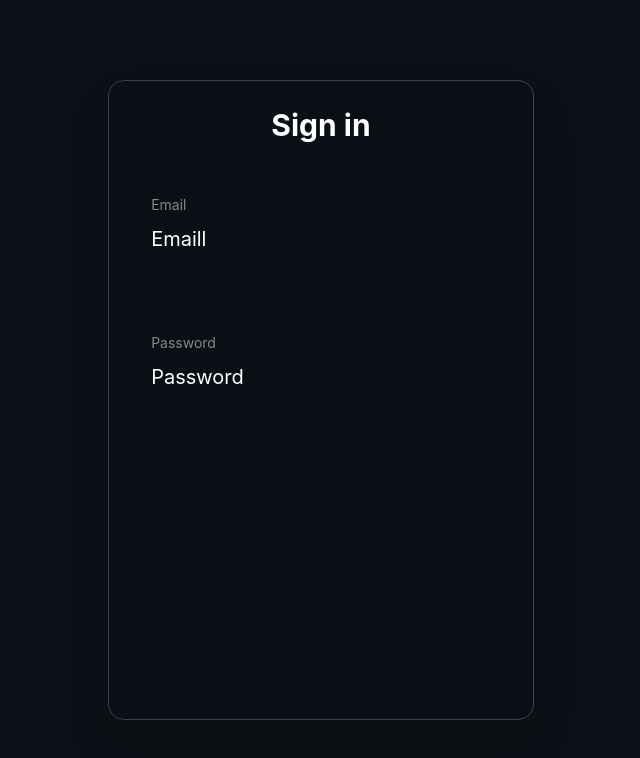
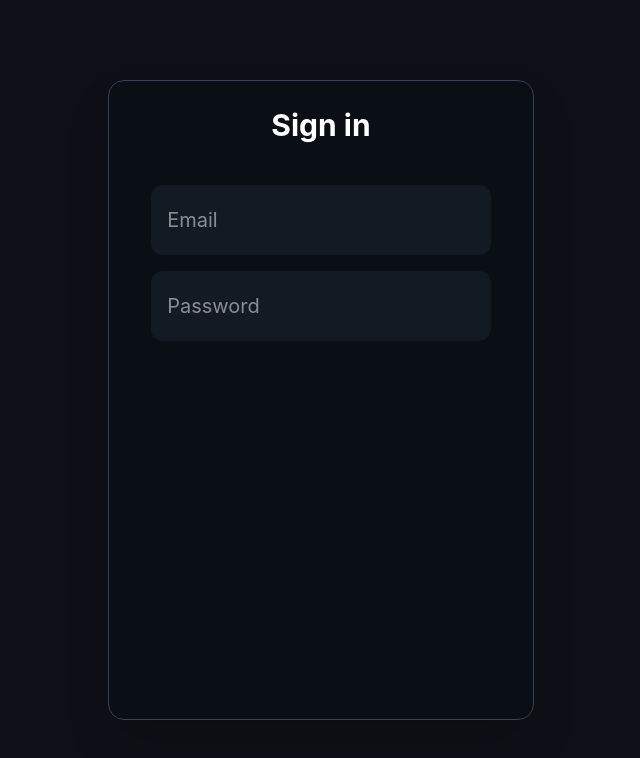
Before and after one commit to rigby200602/expense-tracking, a React (Vite) app: page /sign-in in a window 1280 px wide. Shown: the top 758 px of the page, without its empty margins (319-959 px from the left). Built offline with nearby package versions, Linux system fonts and the light colour scheme.

Commit message:
update: css

```diff
--- a/src/pages/SignIn.tsx
+++ b/src/pages/SignIn.tsx
@@ -3,34 +3,26 @@ const SignIn = () => {
     <div className="hidden lg:flex justify-center items-center text-white h-screen my-auto">
       <div className="flex flex-col bg-[#0A0F16] border border-gray-700 rounded-2xl shadow-2xl w-1/3 h-4/5 py-[2%]">
         <p className="text-center text-3xl font-bold">Sign in</p>
-        <div className="flex flex-col h-full my-[10%] mx-[10%] text-xl gap-[15%]">
-          <div className="w-full">
+        <div className="flex flex-col h-full my-[10%] mx-[10%] text-xl gap-4">
             <input
               id="email"
               type="email"
               placeholder="Email"
               title="Enter your email"
               autoComplete="email"
-              className="block w-full py-2.5 px-0 text-sm text-white bg-transparent border-0 border-gray-300
-              appearance-none focus:outline-none focus:ring-0 focus:text-white peer"
+              className="rounded-xl px-4 bg-[#131A24] w-full h-[15%] outline-0"
             />
-            <label htmlFor="">Email</label>l
-          </div>
-          <div className="w-full">
             <input
               id="password"
               type="password"
               placeholder="Password"
               title="Enter your password"
               autoComplete="off"
-              className="block w-full py-2.5 px-0 text-sm text-white bg-transparent border-0 border-gray-300
-              appearance-none focus:outline-none focus:ring-0 focus:text-white peer"
+              className="rounded-xl px-4 bg-[#131A24] w-full h-[15%] outline-0"
             />
-            <label htmlFor="">Password</label>
           </div>
         </div>
       </div>
-    </div>
   );
 };
 
```
